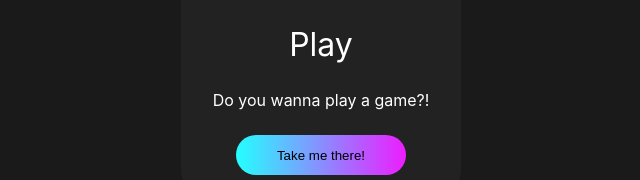
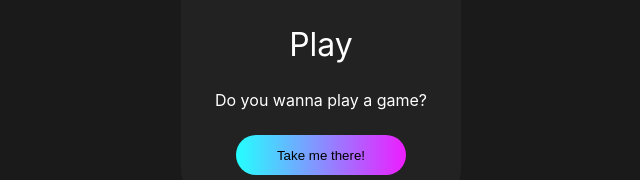
Before and after one commit to NikolSkvarilova/sudoku, a React (Create React App) app in the folder app/: page / in a window 1280 px wide. Shown: the part 1795-1975 px from the top of the page, without its empty margins (319-959 px from the left). Built offline with nearby package versions, Linux system fonts and the light colour scheme.

Commit message:
Fixed typo

```diff
--- a/app/src/App.js
+++ b/app/src/App.js
@@ -47,7 +47,7 @@ function App() {
 
           <Card
             heading="Play"
-            sub_text="Do you wanna play a game?!"
+            sub_text="Do you wanna play a game?"
           />
         </section>
 
```
